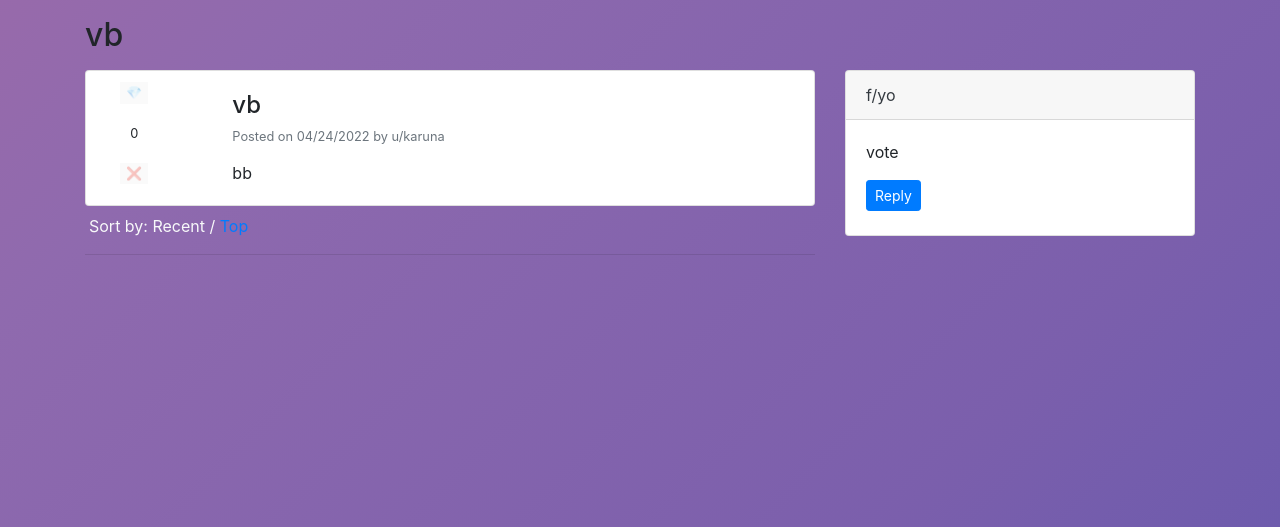
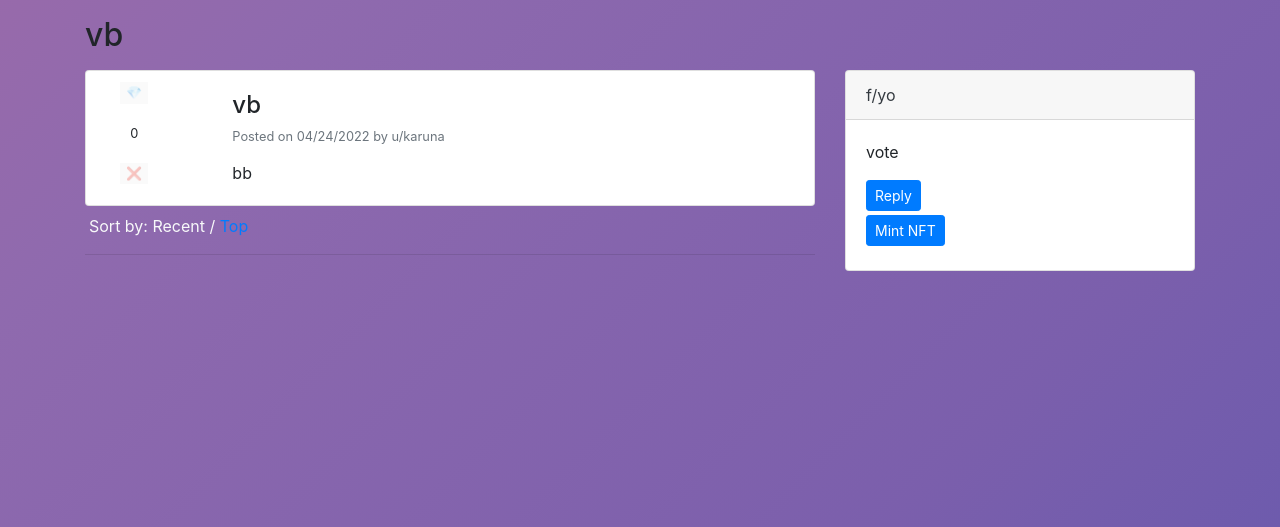
Before and after one commit to starlightknown/bitspeech, a Flask app: a page that uses bitspeech/templates/post.html in a window 1280 px wide. Shown: the part 97-624 px from the top of the page. Run offline with Flask 2, Linux system fonts and the light colour scheme; data comes from the database, SQL or seed files in the repository; data that the repository does not hold is empty; some libraries are stand-ins or nearby versions.

Commit message:
fix:bugs

```diff
--- a/bitspeech/post/routes.py
+++ b/bitspeech/post/routes.py
@@ -130,7 +130,8 @@ def downvote_post(name, title):
     else:
         abort(404)
 
-@post_blueprint.route("/")
+
+@post_blueprint.route("/community/nft_mint")
 @login_required
-def NFT():
+def nft_mint():
     return render_template('diamond.html',title="Home Page")
--- a/bitspeech/templates/diamond.html
+++ b/bitspeech/templates/diamond.html
@@ -2,7 +2,7 @@
 <html lang="en" >
 <head>
   <meta charset="UTF-8">
-  <title>Generate NFT</title>
+<title>Bitspeech</title>
   <link
       rel="stylesheet"
       type="text/css"
@@ -16,7 +16,7 @@
 <div class="big-label">
   <h2>Bits to NFT</h2>
   <form class="the-words">
-    <input class="form-control" type="text" name="words" placeholder="Put Some Text Here" required="required"/>
+    <input class="form-control" type="text" name="words" placeholder="Paste your Bitspeech" required="required"/>
     <input class="btn" type="submit" value="+ Create NFT"/>
   </form>
 </div>
--- a/bitspeech/templates/post.html
+++ b/bitspeech/templates/post.html
@@ -210,13 +210,6 @@
             >
           </div>
           <div class="row">
-            <a
-              href="{{ url_for('post.NFT') }}"
-              class="btn btn-sm btn-primary mb-1"
-              >Mint NFT</a
-            >
-          </div>
-          <div class="row">
             <form
               action="{{ url_for('post.delete_post', name=post.community_name, title=post.title) }}"
               method="POST"
@@ -227,6 +220,13 @@
             </form>
           </div>
           {% endif %}
+          <div class="row">
+            <a
+              href="{{ url_for('post.nft_mint') }}"
+              class="btn btn-sm btn-primary mb-1"
+              >Mint NFT</a
+            >
+          </div>
         </div>
       </div>
     </div>
```
Also changed, not shown: bitspeech/static/style.css (+15 -5 lines).
